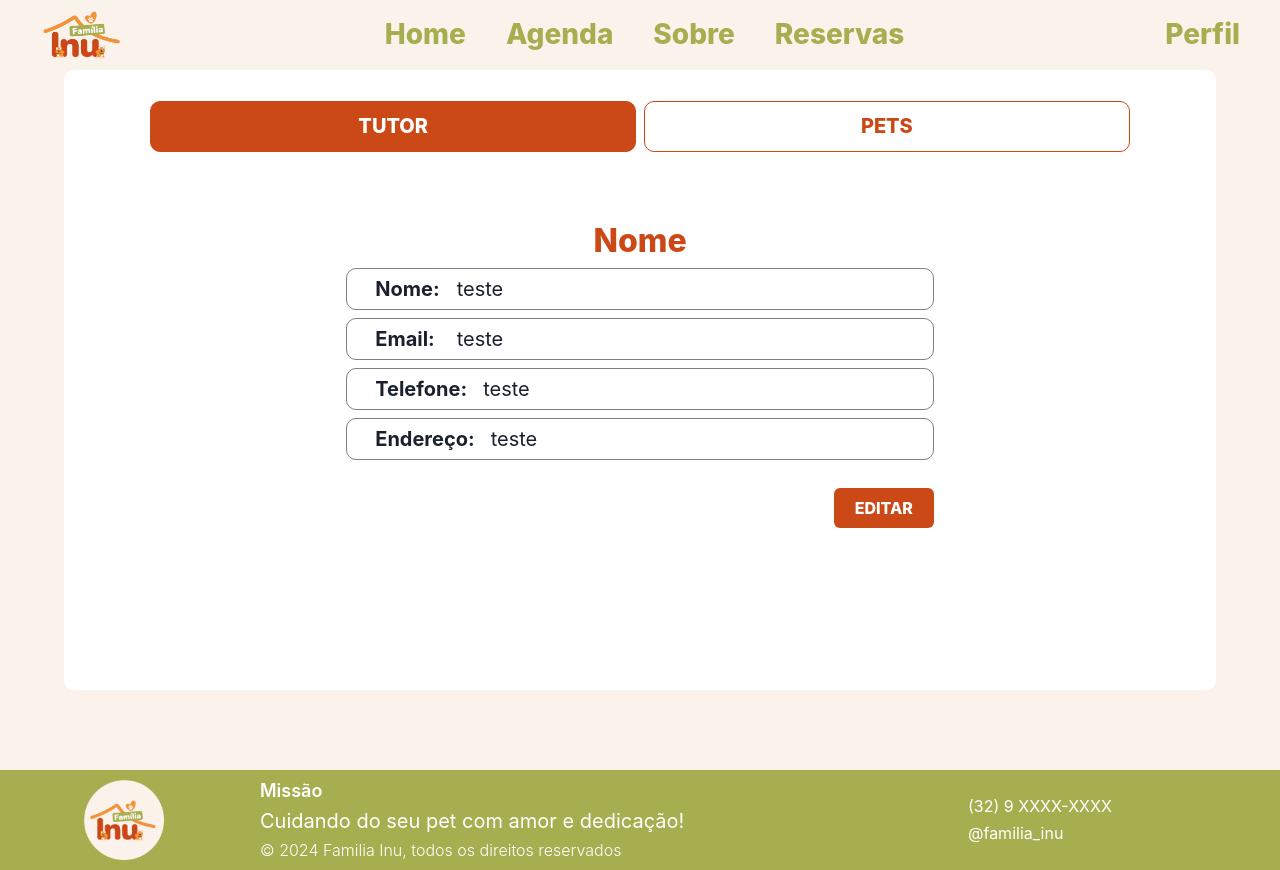
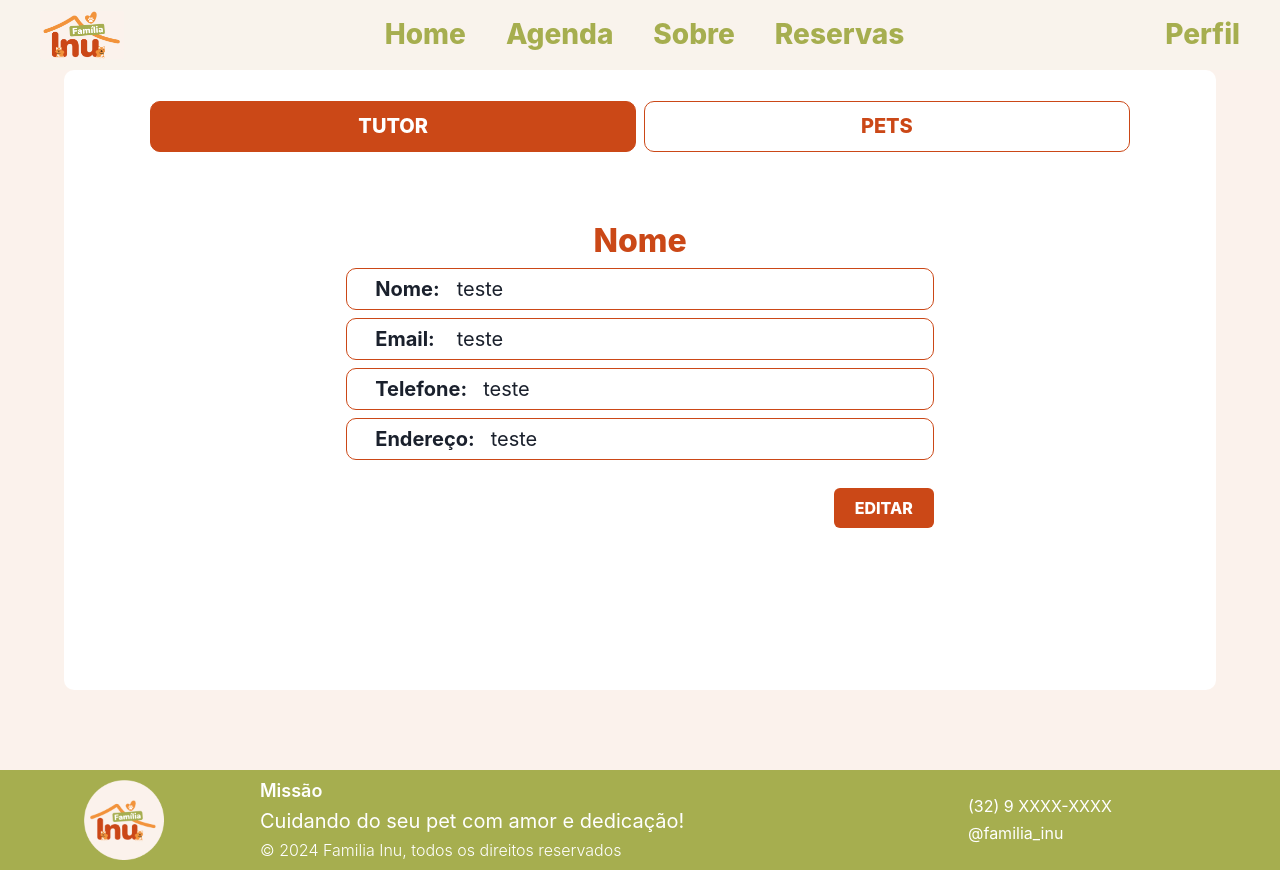
Before and after one commit to yamashita-tiemi/Familia-Inu, a Next.js app: page /perfil/tutor in a window 1280 px wide. Built offline with nearby package versions, Linux system fonts and the light colour scheme.

Commit message:
troca cor do quadrado

```diff
--- a/src/app/_components/label.tsx
+++ b/src/app/_components/label.tsx
@@ -10,7 +10,7 @@ export function Label({ text, content }:LabelProps) {
     return (
         <HStack
             padding={2}
-            border={"1px solid gray"}
+            border={"1px solid #CB4817"}
             borderRadius={"10px"}
             width={"100%"}
         >
```
